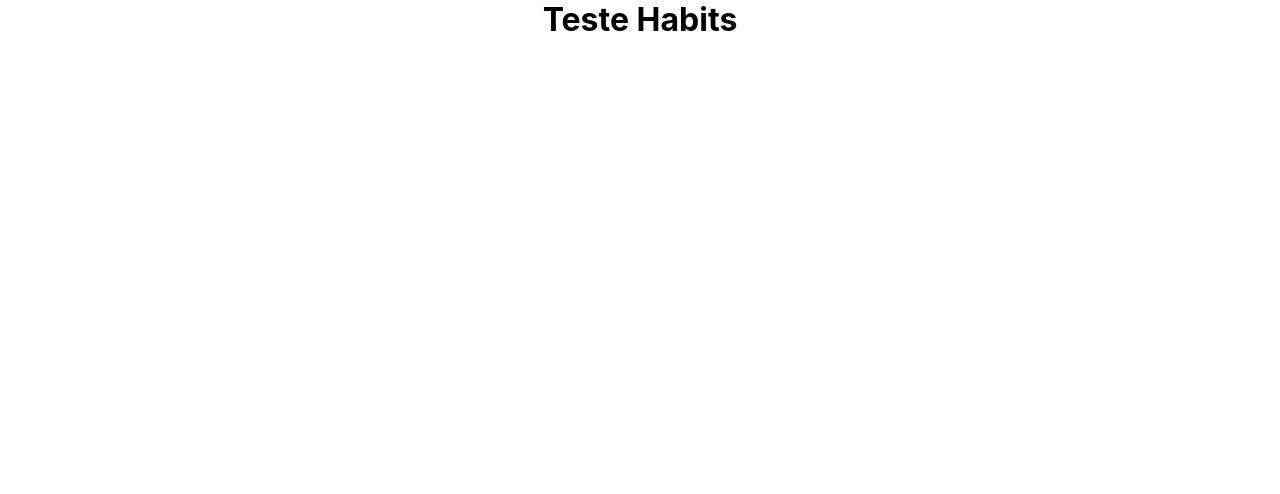
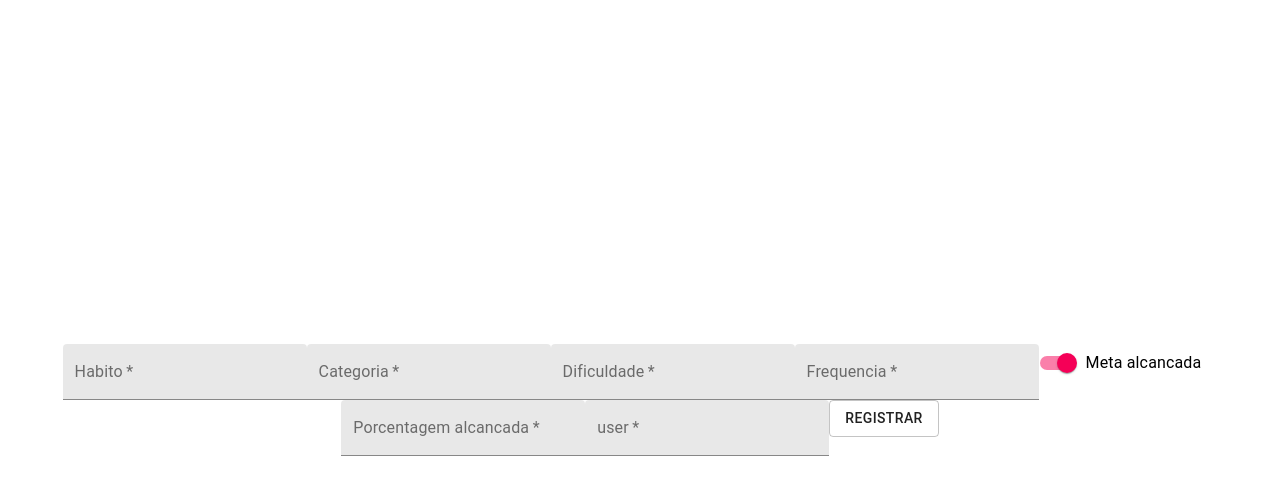
Before and after one commit to matheuspaivah2/gestao-de-habitos, a React (Create React App) app: page /habits in a window 1280 px wide. Shown: the top 494 px of the page. Built offline with nearby package versions, Linux system fonts and the light colour scheme.

Commit message:
iniciando formulario de habitos

```diff
--- a/src/pages/Habits/index.js
+++ b/src/pages/Habits/index.js
@@ -1,8 +1,65 @@
+import { useState } from "react";
+import api from "../../services/api"
+import * as yup from 'yup'
+import { useForm } from "react-hook-form";
+import { yupResolver } from "@hookform/resolvers/yup";
+import { Grid, TextField, Button, Switch, FormControlLabel} from '@material-ui/core'
+import Container, {AnimationContainer} from "./styles";
 
 const Habits = () => {
+  const [data, setData] = useState([])
+  const [check, setCheck] = useState({
+    checkedA: true,
+  });
 
+  const handleChange = (event) => {
+    setCheck({ ...check, [event.target.name]: event.target.checked });
+    console.log(check.checkedA)
+  };
+
+  const formSchema = yup.object().shape({
+    title: yup.string().required("Campo obrigatório"),
+    category: yup.string().required("Campo obrigatório"),
+    difficulty: yup.string().required("Campo obrigatório"),
+    frequency: yup.string().required("Campo obrigatório"),
+    achieved: yup.boolean().required(" aaaCampo Obrigatório"),
+    how_much_achieved: yup.number().required("Campo obrigatório"),
+    user: yup.number().required()
+  })
+
+  const {register, handleSubmit, formState: {errors}} = useForm({
+    resolver: yupResolver (formSchema)
+  })
+
+  const onSubmitFunc = (data) => {
+    setData(data)
+    console.log(data)
+    api.post("/habits/", data).then(res => console.log(res.data))
+  }
     return (
-     <h1>Teste Habits</h1>
+      <Container>
+        <AnimationContainer>
+          <form onSubmit={handleSubmit(onSubmitFunc)}>
+                  <TextField {...register("title")} label="Habito" variant="filled" required/>
+                  {errors.title?.message}
+                  <TextField {...register("category")} label="Categoria" variant="filled" required/>
+                  {errors.category?.message}
+                  <TextField {...register("difficulty")} label="Dificuldade" variant="filled" required/>
+                  {errors.difficulty?.message}
+                  <TextField {...register("frequency")} label="Frequencia" variant="filled" required/>
+
+                  <FormControlLabel {...register("achieved")}  control={<Switch checked={check.checkedA} onChange={handleChange} name="checkedA" />}
+                  label="Meta alcancada" value={check.checkedA}/>
+                  {/* <TextField {...register("achieved")} label="meta alcancada" /> */}
+                  {errors.frequency?.message}
+                  {errors.achieved?.message}
+                  <TextField {...register("how_much_achieved")} label="Porcentagem alcancada" variant="filled" required/>
+                  <TextField {...register("user")} label="user" variant="filled" required/>
+                {errors.address?.message}
+                  <Button variant="outlined" type="submit">Registrar</Button>
+          </form>
+        </AnimationContainer>
+      </Container>
     );
   };
 
--- /dev/null
+++ b/src/pages/Habits/styles.js
@@ -0,0 +1,32 @@
+import styled, { keyframes } from "styled-components"
+
+const Container = styled.div`
+  height:100vh;
+  display:flex;
+  align-items: center;
+  justify-content: center;
+  text-align: center;
+  flex-direction: column;
+`;
+
+const appearFromRight = keyframes`
+  from {
+    opacity:0;
+    transform: translateX(-150px)
+  }
+  to {
+    opacity: 1;
+    transform: translateX(0px)
+  }
+
+`
+
+export const AnimationContainer = styled.div`
+    display: flex;
+    flex-direction:column;
+    align-items: center;
+    justify-content:center;
+    animation: ${appearFromRight} 1s;
+`
+
+export default Container;
```
